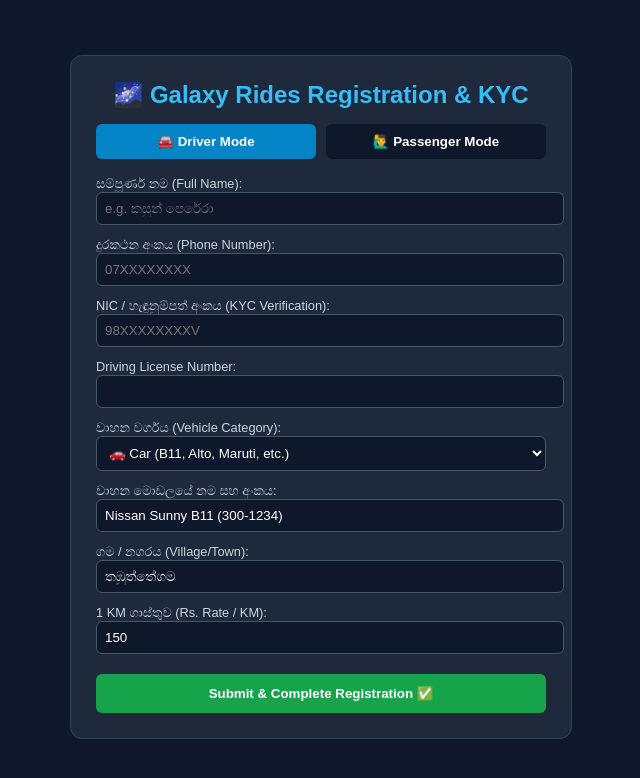
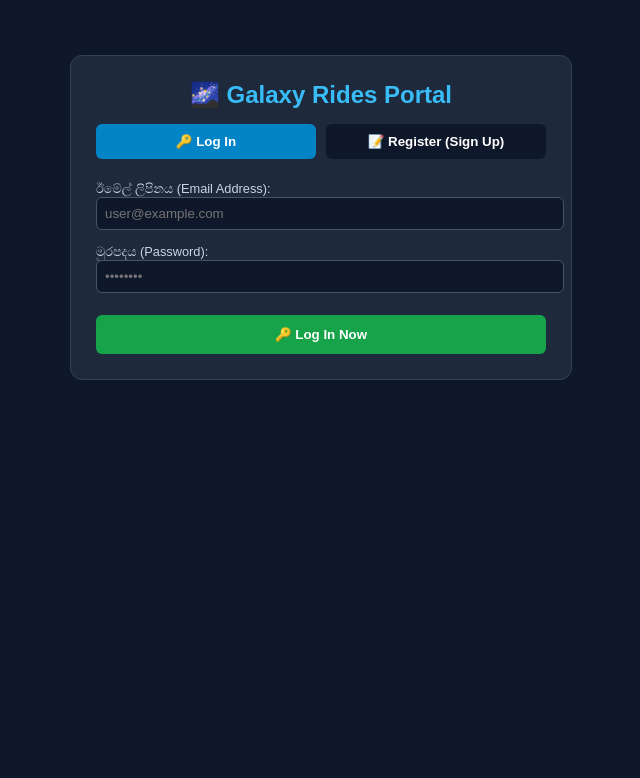
Before and after one commit to isharaktii-glitch/Galaxy-riding, a Next.js app: page / in a window 1280 px wide. Shown: the top 778 px of the page, without its empty margins (319-959 px from the left). Built offline with nearby package versions, Linux system fonts and the light colour scheme.

Commit message:
Update page.tsx

```diff
--- a/app/page.tsx
+++ b/app/page.tsx
@@ -2,6 +2,7 @@
 
 import React, { useState, useEffect, useRef } from "react";
 import dynamic from "next/dynamic";
+import { supabase } from "@/lib/supabase"; // Supabase client setup
 
 // Dynamic Imports for Leaflet (SSR Safety for Next.js)
 const MapContainer = dynamic(
@@ -57,9 +58,11 @@ const MapFlyTo = dynamic(
 // Types
 type Language = "si" | "en" | "ta";
 type AppTab = "carpool" | "rural_taxi";
+type AuthMode = "login" | "register";
 
-interface User {
+interface UserProfile {
   id: string;
+  email: string;
   name: string;
   phone: string;
   nic: string;
@@ -126,15 +129,21 @@ export default function GalaxyRidesApp() {
   const [lang, setLang] = useState<Language>("si");
   const [activeTab, setActiveTab] = useState<AppTab>("carpool");
 
-  // Auth & KYC States
-  const [currentUser, setCurrentUser] = useState<User | null>(null);
+  // Auth States
+  const [authMode, setAuthMode] = useState<AuthMode>("login");
+  const [loading, setLoading] = useState<boolean>(false);
+  const [currentUser, setCurrentUser] = useState<UserProfile | null>(null);
+
+  // Form Fields
+  const [emailInput, setEmailInput] = useState("");
+  const [passwordInput, setPasswordInput] = useState("");
   const [selectedRole, setSelectedRole] = useState<"driver" | "passenger">("driver");
   const [nameInput, setNameInput] = useState("");
   const [phoneInput, setPhoneInput] = useState("");
   const [nicInput, setNicInput] = useState("");
   const [licenseInput, setLicenseInput] = useState("");
   const [vehicleTypeInput, setVehicleTypeInput] = useState<"tuk" | "car" | "truck" | "van">("car");
-  const [vehicleModelInput, setVehicleModelInput] = useState("Nissan Sunny B11 (300-1234)");
+  const [vehicleModelInput, setVehicleModelInput] = useState("Nissan Sunny B11");
   const [vehicleNoInput, setVehicleNoInput] = useState("300-1234");
   const [ratePerKmInput, setRatePerKmInput] = useState(150);
   const [villageInput, setVillageInput] = useState("තඹුත්තේගම");
@@ -159,11 +168,9 @@ export default function GalaxyRidesApp() {
   const [price, setPrice] = useState(1500);
   const [seats, setSeats] = useState(3);
 
-  // Rides List
+  // Rides & Rural Drivers
   const [ridePosts, setRidePosts] = useState<RidePost[]>([]);
   const [selectedRideForPassenger, setSelectedRideForPassenger] = useState<RidePost | null>(null);
-
-  // Rural Taxi Drivers List
   const [vehicleFilter, setVehicleFilter] = useState<string>("all");
   const [ruralDrivers, setRuralDrivers] = useState<RuralDriver[]>([
     {
@@ -192,19 +199,6 @@ export default function GalaxyRidesApp() {
       isVerified: true,
       isOnline: true,
     },
-    {
-      id: "RD-3",
-      name: "නිමල් (Dimo Batta)",
-      phone: "0751122334",
-      village: "එප්පාවල",
-      vehicleType: "truck",
-      vehicleName: "Dimo Batta Light Truck",
-      vehicleNo: "DA-9988",
-      ratePerKm: 200,
-      coords: [8.14, 80.32],
-      isVerified: true,
-      isOnline: true,
-    },
   ]);
 
   // Icons
@@ -220,50 +214,12 @@ export default function GalaxyRidesApp() {
 
   useEffect(() => {
     import("leaflet").then((L) => {
-      setGreenIcon(
-        new L.Icon({
-          iconUrl: "https://raw.githubusercontent.com/pointhi/leaflet-color-markers/master/img/marker-icon-2x-green.png",
-          shadowUrl: "https://cdnjs.cloudflare.com/ajax/libs/leaflet/1.3.4/images/marker-shadow.png",
-          iconSize: [25, 41],
-          iconAnchor: [12, 41],
-        })
-      );
-      setRedIcon(
-        new L.Icon({
-          iconUrl: "https://raw.githubusercontent.com/pointhi/leaflet-color-markers/master/img/marker-icon-2x-red.png",
-          shadowUrl: "https://cdnjs.cloudflare.com/ajax/libs/leaflet/1.3.4/images/marker-shadow.png",
-          iconSize: [25, 41],
-          iconAnchor: [12, 41],
-        })
-      );
-      setCarIcon(
-        new L.Icon({
-          iconUrl: "https://cdn-icons-png.flaticon.com/512/3202/3202003.png",
-          iconSize: [38, 38],
-          iconAnchor: [19, 19],
-        })
-      );
-      setPassengerIcon(
-        new L.Icon({
-          iconUrl: "https://cdn-icons-png.flaticon.com/512/2815/2815428.png",
-          iconSize: [35, 35],
-          iconAnchor: [17, 35],
-        })
-      );
-      setTukIcon(
-        new L.Icon({
-          iconUrl: "https://cdn-icons-png.flaticon.com/512/1048/1048314.png",
-          iconSize: [32, 32],
-          iconAnchor: [16, 16],
-        })
-      );
-      setTruckIcon(
-        new L.Icon({
-          iconUrl: "https://cdn-icons-png.flaticon.com/512/2554/2554978.png",
-          iconSize: [34, 34],
-          iconAnchor: [17, 17],
-        })
-      );
+      setGreenIcon(new L.Icon({ iconUrl: "https://raw.githubusercontent.com/pointhi/leaflet-color-markers/master/img/marker-icon-2x-green.png", shadowUrl: "https://cdnjs.cloudflare.com/ajax/libs/leaflet/1.3.4/images/marker-shadow.png", iconSize: [25, 41], iconAnchor: [12, 41] }));
+      setRedIcon(new L.Icon({ iconUrl: "https://raw.githubusercontent.com/pointhi/leaflet-color-markers/master/img/marker-icon-2x-red.png", shadowUrl: "https://cdnjs.cloudflare.com/ajax/libs/leaflet/1.3.4/images/marker-shadow.png", iconSize: [25, 41], iconAnchor: [12, 41] }));
+      setCarIcon(new L.Icon({ iconUrl: "https://cdn-icons-png.flaticon.com/512/3202/3202003.png", iconSize: [38, 38], iconAnchor: [19, 19] }));
+      setPassengerIcon(new L.Icon({ iconUrl: "https://cdn-icons-png.flaticon.com/512/2815/2815428.png", iconSize: [35, 35], iconAnchor: [17, 35] }));
+      setTukIcon(new L.Icon({ iconUrl: "https://cdn-icons-png.flaticon.com/512/1048/1048314.png", iconSize: [32, 32], iconAnchor: [16, 16] }));
+      setTruckIcon(new L.Icon({ iconUrl: "https://cdn-icons-png.flaticon.com/512/2554/2554978.png", iconSize: [34, 34], iconAnchor: [17, 17] }));
     });
   }, []);
 
@@ -271,6 +227,105 @@ export default function GalaxyRidesApp() {
     if (type === "tuk") return tukIcon;
     if (type === "truck") return truckIcon;
     return carIcon;
+  };
+
+  // --- SUPABASE AUTH HANDLERS ---
+  const handleRegister = async (e: React.FormEvent) => {
+    e.preventDefault();
+    setLoading(true);
+
+    try {
+      // 1. Supabase Auth Sign Up
+      const { data: authData, error: authError } = await supabase.auth.signUp({
+        email: emailInput,
+        password: passwordInput,
+      });
+
+      if (authError) throw authError;
+
+      if (authData.user) {
+        const profileData: UserProfile = {
+          id: authData.user.id,
+          email: emailInput,
+          name: nameInput,
+          phone: phoneInput,
+          nic: nicInput,
+          role: selectedRole,
+          isVerified: true,
+          drivingLicense: licenseInput,
+          vehicleType: vehicleTypeInput,
+          vehicleModel: vehicleModelInput,
+          vehicleNo: vehicleNoInput,
+          ratePerKm: ratePerKmInput,
+          villageOrCity: villageInput,
+        };
+
+        setCurrentUser(profileData);
+
+        if (selectedRole === "driver") {
+          setRuralDrivers((prev) => [
+            {
+              id: profileData.id,
+              name: profileData.name,
+              phone: profileData.phone,
+              village: villageInput || "ග්‍රාමීය ප්‍රදේශය",
+              vehicleType: vehicleTypeInput,
+              vehicleName: vehicleModelInput || "වාහනය",
+              vehicleNo: vehicleNoInput || "NC-XXXX",
+              ratePerKm: ratePerKmInput,
+              coords: [8.2 + Math.random() * 0.1, 80.3 + Math.random() * 0.1],
+              isVerified: true,
+              isOnline: true,
+            },
+            ...prev,
+          ]);
+        }
+
+        alert("✅ Account Registered & KYC Verified Successfully!");
+      }
+    } catch (err: any) {
+      alert("❌ Registration Error: " + err.message);
+    } finally {
+      setLoading(false);
+    }
+  };
+
+  const handleLogin = async (e: React.FormEvent) => {
+    e.preventDefault();
+    setLoading(true);
+
+    try {
+      const { data, error } = await supabase.auth.signInWithPassword({
+        email: emailInput,
+        password: passwordInput,
+      });
+
+      if (error) throw error;
+
+      if (data.user) {
+        // Mock profile load after successful login
+        const loggedUser: UserProfile = {
+          id: data.user.id,
+          email: data.user.email || emailInput,
+          name: emailInput.split("@")[0],
+          phone: "077XXXXXXX",
+          nic: "99XXXXXXXV",
+          role: selectedRole,
+          isVerified: true,
+        };
+        setCurrentUser(loggedUser);
+        alert("✅ Logged in successfully!");
+      }
+    } catch (err: any) {
+      alert("❌ Login Error: " + err.message);
+    } finally {
+      setLoading(false);
+    }
+  };
+
+  const handleLogout = async () => {
+    await supabase.auth.signOut();
+    setCurrentUser(null);
   };
 
   const fetchSuggestions = (query: string, setFn: (s: Suggestion[]) => void) => {
@@ -313,53 +368,6 @@ export default function GalaxyRidesApp() {
     }
   };
 
-  // Registration & KYC Auth
-  const handleAuth = (e: React.FormEvent) => {
-    e.preventDefault();
-    if (!phoneInput || !nicInput) {
-      alert("කරුණාකර දුරකථන අංකය සහ NIC අංකය ඇතුළත් කරන්න.");
-      return;
-    }
-
-    const newUser: User = {
-      id: "USR-" + Date.now().toString().slice(-4),
-      name: nameInput || (selectedRole === "driver" ? "Driver App" : "Passenger App"),
-      phone: phoneInput,
-      nic: nicInput,
-      role: selectedRole,
-      isVerified: true,
-      drivingLicense: licenseInput,
-      vehicleType: vehicleTypeInput,
-      vehicleModel: vehicleModelInput,
-      vehicleNo: vehicleNoInput,
-      ratePerKm: ratePerKmInput,
-      villageOrCity: villageInput,
-    };
-
-    setCurrentUser(newUser);
-
-    // Auto-Register Driver into Local Directory
-    if (selectedRole === "driver") {
-      const newRuralDriver: RuralDriver = {
-        id: newUser.id,
-        name: newUser.name,
-        phone: newUser.phone,
-        village: villageInput || "ග්‍රාමීය ප්‍රදේශය",
-        vehicleType: vehicleTypeInput,
-        vehicleName: vehicleModelInput || "වාහනය",
-        vehicleNo: vehicleNoInput || "NC-XXXX",
-        ratePerKm: ratePerKmInput,
-        coords: [8.2 + Math.random() * 0.1, 80.3 + Math.random() * 0.1],
-        isVerified: true,
-        isOnline: true,
-      };
-      setRuralDrivers((prev) => [newRuralDriver, ...prev]);
-    }
-
-    alert("✅ Registration & KYC Verified Successfully!");
-  };
-
-  // Driver Post Ride
   const handlePublishRide = () => {
     if (!currentUser) return;
 
@@ -387,10 +395,9 @@ export default function GalaxyRidesApp() {
     alert("🚀 Ride Route Published Live!");
   };
 
-  // Live Driver Location Start
   const handleStartRide = (rideId: string) => {
     if (!navigator.geolocation) {
-      alert("⚠️ Your device does not support Geolocation!");
+      alert("⚠️️ Your device does not support Geolocation!");
       return;
     }
 
@@ -424,7 +431,6 @@ export default function GalaxyRidesApp() {
     );
   };
 
-  // Passenger Apply for Ride
   const handleApplyRide = (ride: RidePost) => {
     if (!currentUser) return;
 
@@ -451,7 +457,6 @@ export default function GalaxyRidesApp() {
     }
   };
 
-  // Driver Accept Passenger
   const handleAcceptPassenger = (rideId: string, passengerId: string) => {
     setRidePosts((prev) =>
       prev.map((r) => {
@@ -474,20 +479,62 @@ export default function GalaxyRidesApp() {
   return (
     <div style={{ fontFamily: "sans-serif", backgroundColor: "#0f172a", color: "#f8fafc", minHeight: "100vh", padding: "15px" }}>
       {!currentUser ? (
-        /* LOGIN / KYC REGISTRATION MODAL */
+        /* LOGIN / REGISTRATION TOGGLE FORM */
         <div style={{ maxWidth: "450px", margin: "40px auto", background: "#1e293b", padding: "25px", borderRadius: "12px", border: "1px solid #334155" }}>
-          <h2 style={{ color: "#38bdf8", textAlign: "center", margin: "0 0 15px 0" }}>🌌 Galaxy Rides Registration & KYC</h2>
+          <h2 style={{ color: "#38bdf8", textAlign: "center", margin: "0 0 15px 0" }}>🌌 Galaxy Rides Portal</h2>
 
-          <div style={{ display: "flex", gap: "10px", marginBottom: "15px" }}>
-            <button type="button" onClick={() => setSelectedRole("driver")} style={{ flex: 1, padding: "10px", background: selectedRole === "driver" ? "#0284c7" : "#0f172a", color: "#fff", border: "none", borderRadius: "6px", fontWeight: "bold", cursor: "pointer" }}>
-              🚘 Driver Mode
+          {/* Mode Switcher */}
+          <div style={{ display: "flex", gap: "10px", marginBottom: "20px" }}>
+            <button
+              onClick={() => setAuthMode("login")}
+              style={{
+                flex: 1,
+                padding: "10px",
+                background: authMode === "login" ? "#0284c7" : "#0f172a",
+                color: "#fff",
+                border: "none",
+                borderRadius: "6px",
+                fontWeight: "bold",
+                cursor: "pointer",
+              }}
+            >
+              🔑 Log In
             </button>
-            <button type="button" onClick={() => setSelectedRole("passenger")} style={{ flex: 1, padding: "10px", background: selectedRole === "passenger" ? "#0284c7" : "#0f172a", color: "#fff", border: "none", borderRadius: "6px", fontWeight: "bold", cursor: "pointer" }}>
-              🙋‍♂️ Passenger Mode
+            <button
+              onClick={() => setAuthMode("register")}
+              style={{
+                flex: 1,
+                padding: "10px",
+                background: authMode === "register" ? "#0284c7" : "#0f172a",
+                color: "#fff",
+                border: "none",
+                borderRadius: "6px",
+                fontWeight: "bold",
+                cursor: "pointer",
+              }}
+            >
+              📝 Register (Sign Up)
             </button>
           </div>
 
-          <form onSubmit={handleAuth} style={{ display: "flex", flexDirection: "column", gap: "10px" }}>
+          <form onSubmit={authMode === "login" ? handleLogin : handleRegister} style={{ display: "flex", flexDirection: "column", gap: "12px" }}>
+            <div>
+              <label style={{ fontSize: "0.8rem", color: "#cbd5e1" }}>ඊමේල් ලිපිනය (Email Address):</label>
+              <input type="email" placeholder="user@example.com" value={emailInput} onChange={(e) => setEmailInput(e.target.value)} style={{ width: "100%", padding: "8px", background: "#0f172a", color: "#fff", border: "1px solid #475569", borderRadius: "6px" }} required />
+            </div>
+
+            <div>
+              <label style={{ fontSize: "0.8rem", color: "#cbd5e1" }}>මුරපදය (Password):</label>
+              <input type="password" placeholder="••••••••" value={passwordInput} onChange={(e) => setPasswordInput(e.target.value)} style={{ width: "100%", padding: "8px", background: "#0f172a", color: "#fff", border: "1px solid #475569", borderRadius: "6px" }} required />
+            </div>
+
+            {authMode === "register" && (
+              <>
+                <div style={{ display: "flex", gap: "10px" }}>
+                  <button type="button" onClick={() => setSelectedRole("driver")} style={{ flex: 1, padding: "8px", background: selectedRole === "driver" ? "#16a34a" : "#0f172a", color: "#fff", border: "none", borderRadius: "6px", fontWeight: "bold", cursor: "pointer" }}>🚘 Driver</button>
+                  <button type="button" onClick={() => setSelectedRole("passenger")} style={{ flex: 1, padding: "8px", background: selectedRole === "passenger" ? "#16a34a" : "#0f172a", color: "#fff", border: "none", borderRadius: "6px", fontWeight: "bold", cursor: "pointer" }}>🙋‍♂️ Passenger</button>
+                </div>
+
                 <div>
                   <label style={{ fontSize: "0.8rem", color: "#cbd5e1" }}>සම්පූර්ණ නම (Full Name):</label>
                   <input type="text" placeholder="e.g. කසුන් පෙරේරා" value={nameInput} onChange={(e) => setNameInput(e.target.value)} style={{ width: "100%", padding: "8px", background: "#0f172a", color: "#fff", border: "1px solid #475569", borderRadius: "6px" }} required />
@@ -499,7 +546,7 @@ export default function GalaxyRidesApp() {
                 </div>
 
                 <div>
-              <label style={{ fontSize: "0.8rem", color: "#cbd5e1" }}>NIC / හැඳුනුම්පත් අංකය (KYC Verification):</label>
+                  <label style={{ fontSize: "0.8rem", color: "#cbd5e1" }}>NIC අංකය (KYC Verification):</label>
                   <input type="text" placeholder="98XXXXXXXXV" value={nicInput} onChange={(e) => setNicInput(e.target.value)} style={{ width: "100%", padding: "8px", background: "#0f172a", color: "#fff", border: "1px solid #475569", borderRadius: "6px" }} required />
                 </div>
 
@@ -511,22 +558,22 @@ export default function GalaxyRidesApp() {
                     </div>
 
                     <div>
-                  <label style={{ fontSize: "0.8rem", color: "#cbd5e1" }}>වාහන වර්ගය (Vehicle Category):</label>
+                      <label style={{ fontSize: "0.8rem", color: "#cbd5e1" }}>වාහන වර්ගය:</label>
                       <select value={vehicleTypeInput} onChange={(e) => setVehicleTypeInput(e.target.value as any)} style={{ width: "100%", padding: "8px", background: "#0f172a", color: "#fff", border: "1px solid #475569", borderRadius: "6px" }}>
                         <option value="tuk">🛺 Three-Wheeler</option>
-                    <option value="car">🚗 Car (B11, Alto, Maruti, etc.)</option>
+                        <option value="car">🚗 Car (B11, Alto, etc.)</option>
                         <option value="van">🚐 Van / Mini Bus</option>
                         <option value="truck">🛻 Light Truck (Dimo Batta)</option>
                       </select>
                     </div>
 
                     <div>
-                  <label style={{ fontSize: "0.8rem", color: "#cbd5e1" }}>වාහන මොඩලයේ නම සහ අංකය:</label>
+                      <label style={{ fontSize: "0.8rem", color: "#cbd5e1" }}>වාහන මාදිලිය සහ අංකය:</label>
                       <input type="text" value={vehicleModelInput} onChange={(e) => setVehicleModelInput(e.target.value)} style={{ width: "100%", padding: "8px", background: "#0f172a", color: "#fff", border: "1px solid #475569", borderRadius: "6px" }} />
                     </div>
 
                     <div>
-                  <label style={{ fontSize: "0.8rem", color: "#cbd5e1" }}>ගම / නගරය (Village/Town):</label>
+                      <label style={{ fontSize: "0.8rem", color: "#cbd5e1" }}>ගම / නගරය:</label>
                       <input type="text" value={villageInput} onChange={(e) => setVillageInput(e.target.value)} style={{ width: "100%", padding: "8px", background: "#0f172a", color: "#fff", border: "1px solid #475569", borderRadius: "6px" }} />
                     </div>
 
@@ -536,16 +583,18 @@ export default function GalaxyRidesApp() {
                     </div>
                   </>
                 )}
+              </>
+            )}
 
-            <button type="submit" style={{ padding: "12px", background: "#16a34a", color: "#fff", border: "none", borderRadius: "6px", fontWeight: "bold", cursor: "pointer", marginTop: "10px" }}>
-              Submit & Complete Registration ✅
+            <button type="submit" disabled={loading} style={{ padding: "12px", background: "#16a34a", color: "#fff", border: "none", borderRadius: "6px", fontWeight: "bold", cursor: "pointer", marginTop: "10px" }}>
+              {loading ? "Processing..." : authMode === "login" ? "🔑 Log In Now" : "📝 Complete Registration"}
             </button>
           </form>
         </div>
       ) : (
         /* MAIN APP INTERFACE */
         <div>
-          {/* Header & App Switcher */}
+          {/* Header */}
           <div style={{ background: "#1e293b", padding: "15px", borderRadius: "12px", marginBottom: "15px", border: "1px solid #334155" }}>
             <div style={{ display: "flex", justifyContent: "space-between", alignItems: "center", flexWrap: "wrap", gap: "10px" }}>
               <h2 style={{ margin: 0, color: "#38bdf8" }}>
@@ -557,14 +606,13 @@ export default function GalaxyRidesApp() {
                   👤 {currentUser.name} {currentUser.isVerified && <span style={{ color: "#4ade80" }}>Verified ✅</span>}
                 </div>
 
-                {/* Language Switcher */}
                 <select value={lang} onChange={(e) => setLang(e.target.value as Language)} style={{ padding: "6px", background: "#0f172a", color: "#fff", border: "1px solid #334155", borderRadius: "6px" }}>
                   <option value="si">🇱🇰 සිංහල</option>
                   <option value="en">🇬🇧 English</option>
                   <option value="ta">🇱🇰 தமிழ்</option>
                 </select>
 
-                <button onClick={() => setCurrentUser(null)} style={{ background: "#ef4444", color: "#fff", border: "none", padding: "6px 12px", borderRadius: "6px", cursor: "pointer" }}>
+                <button onClick={handleLogout} style={{ background: "#ef4444", color: "#fff", border: "none", padding: "6px 12px", borderRadius: "6px", cursor: "pointer" }}>
                   Logout
                 </button>
               </div>
@@ -581,12 +629,11 @@ export default function GalaxyRidesApp() {
             </div>
           </div>
 
-          {/* MODE 1: ROUTE SHARING (CARPOOL WITH LIVE OSRM & GPS TRACKING) */}
+          {/* MODE 1: ROUTE SHARING */}
           {activeTab === "carpool" && (
             <div>
               {currentUser.role === "driver" ? (
                 <div style={{ display: "grid", gridTemplateColumns: "1fr 1.2fr", gap: "20px" }}>
-                  {/* Left: Driver Route Post & List */}
                   <div>
                     <div style={{ background: "#1e293b", padding: "18px", borderRadius: "12px", marginBottom: "15px", border: "1px solid #334155" }}>
                       <h3 style={{ color: "#38bdf8", margin: "0 0 10px 0" }}>🚗 Post Live Route (OSRM Distance)</h3>
@@ -645,7 +692,6 @@ export default function GalaxyRidesApp() {
                           </button>
                         )}
 
-                        {/* Passenger Requests */}
                         {ride.requests.length > 0 && (
                           <div style={{ marginTop: "10px", background: "#0f172a", padding: "10px", borderRadius: "8px" }}>
                             <h5 style={{ margin: "0 0 6px 0", color: "#f59e0b" }}>📩 Passenger Requests:</h5>
@@ -665,7 +711,6 @@ export default function GalaxyRidesApp() {
                     ))}
                   </div>
 
-                  {/* Right: Map View */}
                   <div style={{ height: "550px", borderRadius: "12px", overflow: "hidden", border: "1px solid #334155" }}>
                     <MapContainer bounds={mapBounds} style={{ height: "100%", width: "100%" }}>
                       <MapFlyTo bounds={mapBounds} />
@@ -674,14 +719,12 @@ export default function GalaxyRidesApp() {
                       {redIcon && <Marker position={endCoords} icon={redIcon}><Popup>End</Popup></Marker>}
                       {roadRoute.length > 0 && <Polyline positions={roadRoute} pathOptions={{ color: "#2563eb", weight: 5 }} />}
 
-                      {/* Live Driver Moving Position */}
                       {ridePosts.find((r) => r.driverId === currentUser.id)?.driverLiveCoords && carIcon && (
                         <Marker position={ridePosts.find((r) => r.driverId === currentUser.id)!.driverLiveCoords!} icon={carIcon}>
                           <Popup>🚘 Your Live Position</Popup>
                         </Marker>
                       )}
 
-                      {/* Accepted Passengers */}
                       {ridePosts.find((r) => r.driverId === currentUser.id)?.requests.filter((req) => req.status === "accepted").map((req, i) => (
                         passengerIcon && (
                           <Marker key={i} position={req.passengerCoords} icon={passengerIcon}>
@@ -693,7 +736,6 @@ export default function GalaxyRidesApp() {
                   </div>
                 </div>
               ) : (
-                /* PASSENGER CARPOOL VIEW */
                 <div style={{ display: "grid", gridTemplateColumns: "1fr 1.2fr", gap: "20px" }}>
                   <div>
                     <h3>🚗 Available Driver Rides</h3>
@@ -717,7 +759,6 @@ export default function GalaxyRidesApp() {
                     ))}
                   </div>
 
-                  {/* Passenger Map View */}
                   <div style={{ height: "550px", borderRadius: "12px", overflow: "hidden", border: "1px solid #334155" }}>
                     <MapContainer bounds={mapBounds} style={{ height: "100%", width: "100%" }}>
                       <MapFlyTo bounds={mapBounds} />
@@ -743,13 +784,12 @@ export default function GalaxyRidesApp() {
             </div>
           )}
 
-          {/* MODE 2: RURAL TAXI & TRANSPORT DIRECTORY (LOCAL CALL/WHATSAPP & FILTER) */}
+          {/* MODE 2: RURAL TAXI & TRANSPORT DIRECTORY */}
           {activeTab === "rural_taxi" && (
             <div style={{ display: "grid", gridTemplateColumns: "1fr 1.2fr", gap: "20px" }}>
-              {/* Directory & Filters */}
               <div>
                 <div style={{ background: "#1e293b", padding: "12px", borderRadius: "12px", marginBottom: "15px", border: "1px solid #334155" }}>
-                  <h4 style={{ margin: "0 0 10px 0", color: "#4ade80" }}>🔎 වාහන වර්ගය තෝරන්න (Category Filter)</h4>
+                  <h4 style={{ margin: "0 0 10px 0", color: "#4ade80" }}>🔎 වාහන වර්ගය තෝරන්න</h4>
                   <div style={{ display: "flex", gap: "6px", flexWrap: "wrap" }}>
                     <button onClick={() => setVehicleFilter("all")} style={{ padding: "6px 12px", background: vehicleFilter === "all" ? "#16a34a" : "#0f172a", color: "#fff", border: "none", borderRadius: "6px", cursor: "pointer", fontSize: "0.8rem" }}>සියල්ල</button>
                     <button onClick={() => setVehicleFilter("tuk")} style={{ padding: "6px 12px", background: vehicleFilter === "tuk" ? "#16a34a" : "#0f172a", color: "#fff", border: "none", borderRadius: "6px", cursor: "pointer", fontSize: "0.8rem" }}>🛺 ත්‍රීවීල්</button>
@@ -786,7 +826,6 @@ export default function GalaxyRidesApp() {
                 ))}
               </div>
 
-              {/* Local Drivers Map */}
               <div style={{ height: "550px", borderRadius: "12px", overflow: "hidden", border: "1px solid #334155" }}>
                 <MapContainer center={[8.3114, 80.4037]} zoom={10} style={{ height: "100%", width: "100%" }}>
                   <TileLayer url="https://{s}.tile.openstreetmap.org/{z}/{x}/{y}.png" />
```
Lines whose indentation alone changed are shown as unchanged.
